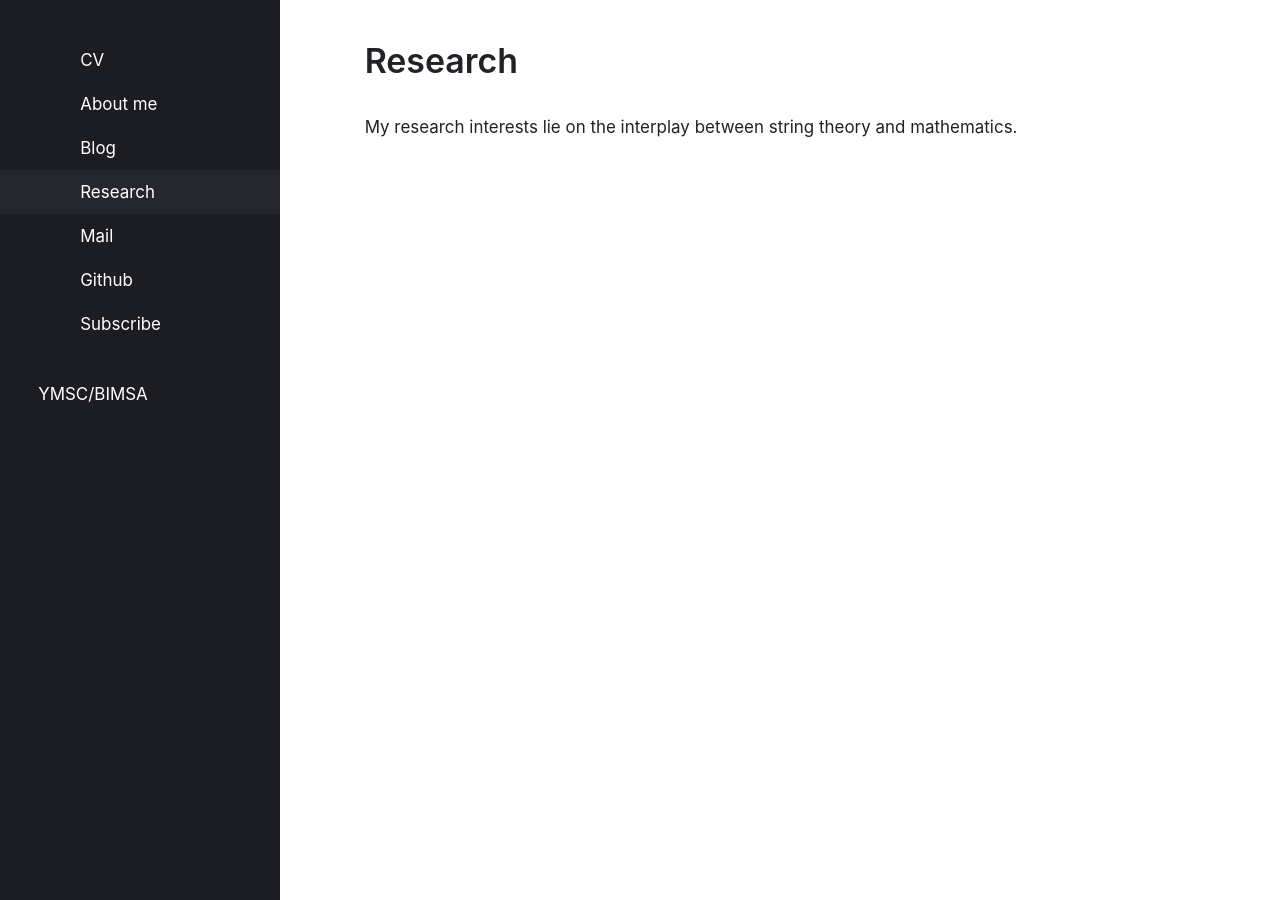
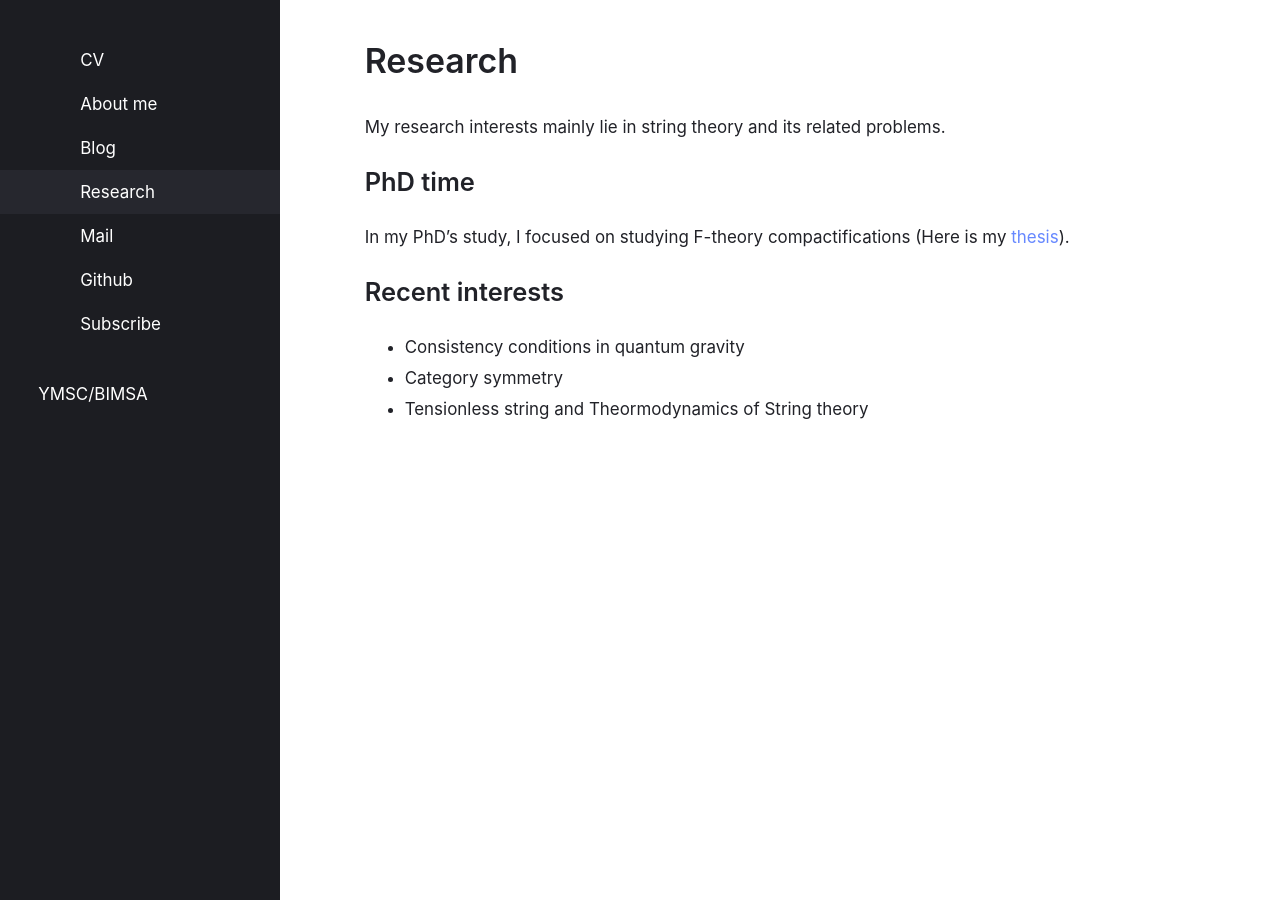
Before and after one commit to fengjunjohnxu/fengjunjohnxu.github.io, a Jekyll site: the page built from research.md, in a window 1280 px wide. Built offline with Jekyll 4.4.1, drawn with Linux system fonts in a browser that asks for light colours; some web fonts are replaced; our own code applies the rules of GitHub Pages for plain Markdown files.

Commit message:
Update research.md

```diff
--- a/research.md
+++ b/research.md
@@ -1,4 +1,17 @@
 ---
 title: "Research"
 ---
-My research interests lie on the interplay between string theory and mathematics.
+My research interests mainly lie in string theory and its related problems.
+
+
+
+
+## PhD time
+In my PhD's study, I focused on studying F-theory compactifications (Here is my [thesis](https://archiv.ub.uni-heidelberg.de/volltextserver/26888/)).
+
+
+## Recent interests
+
+ - Consistency conditions in quantum gravity
+ - Category symmetry
+ - Tensionless string and Theormodynamics of String theory
```
